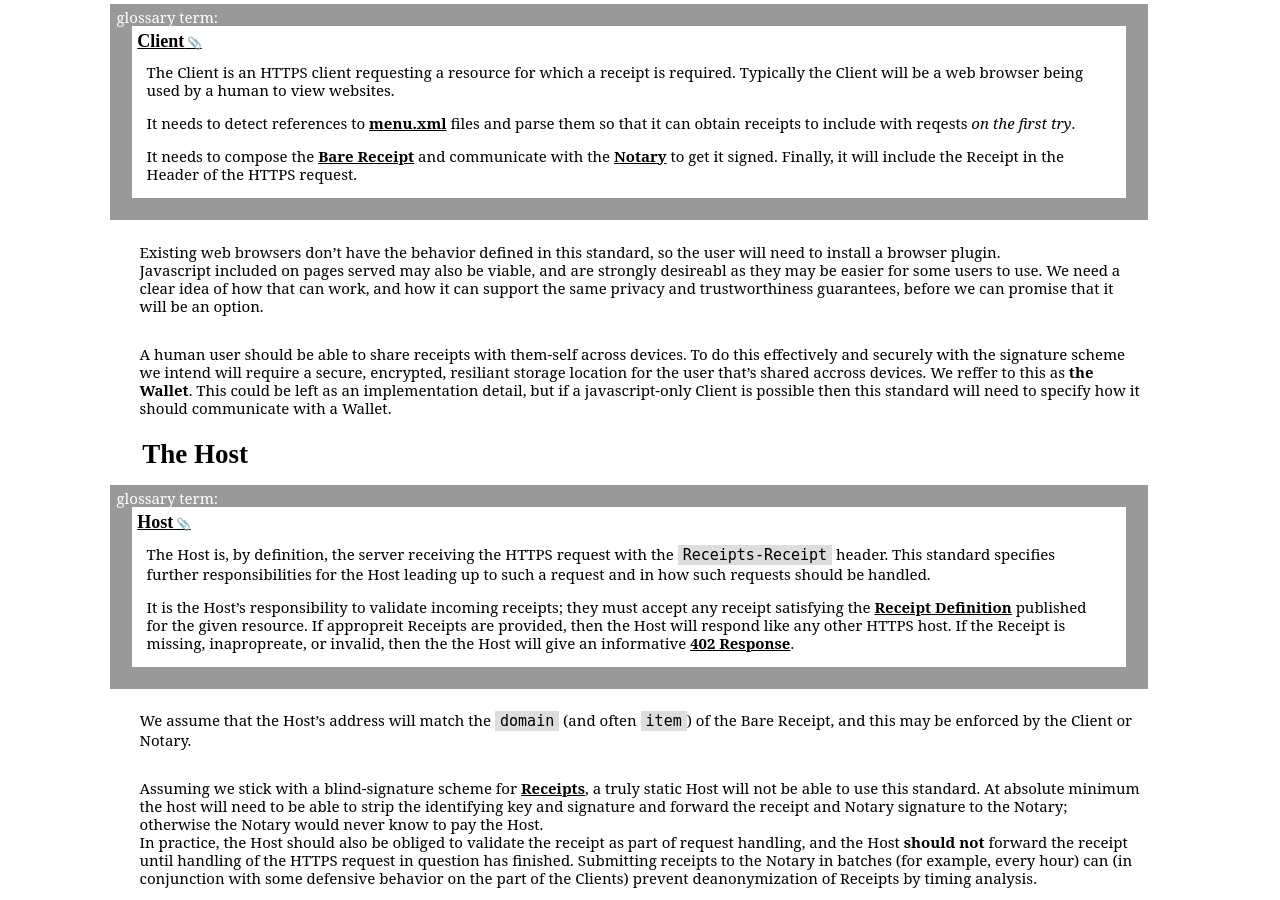
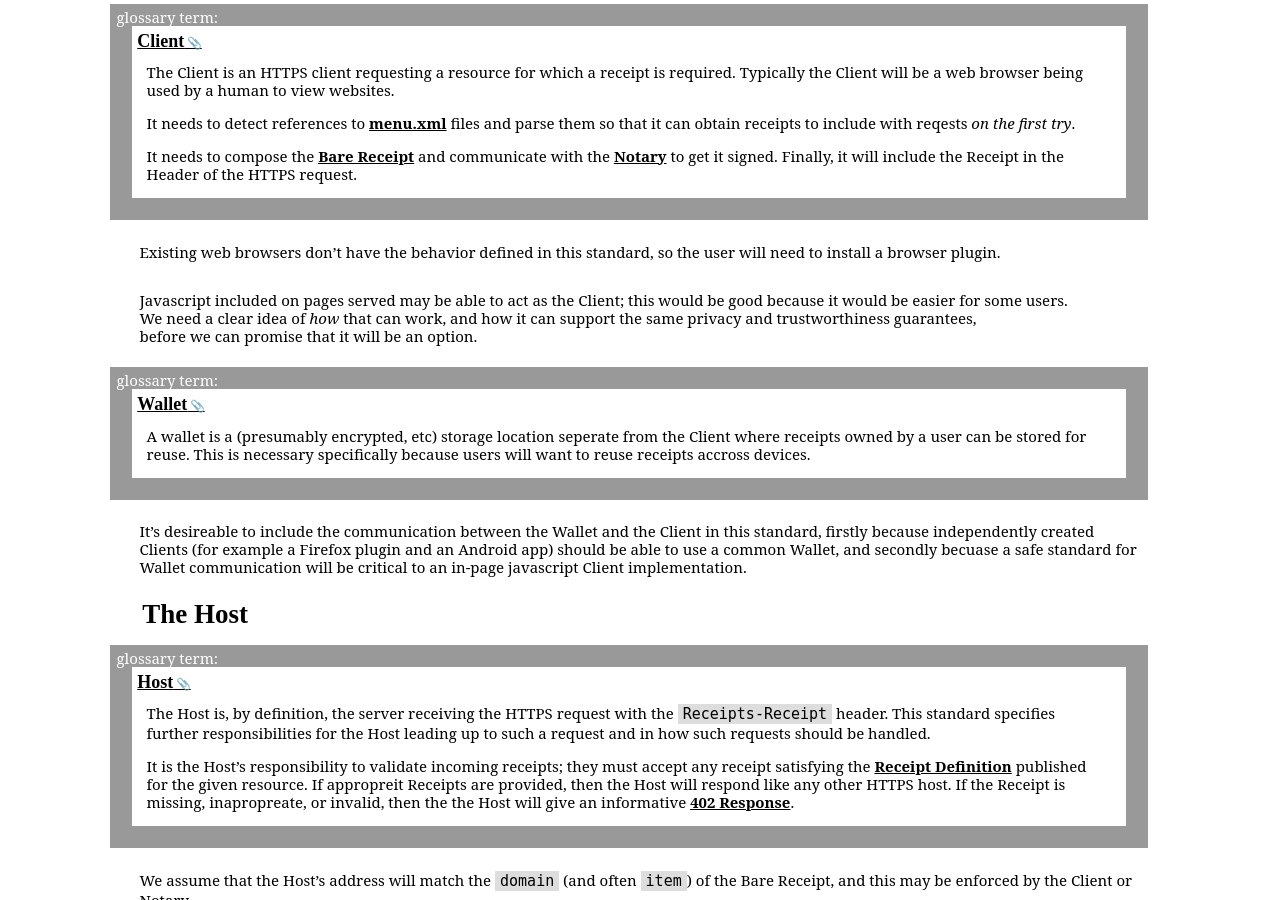
Before and after one commit to erikpukinskis/direct-monetization-static, a Jekyll site: the page built from _proposal/03_parties.markdown, in a window 1280 px wide and 900 px high, scrolled down 279 px. Built offline with Jekyll 4.4.1, drawn with Linux system fonts in a browser that asks for light colours; some of the changed text lies outside the part shown.

Commit message:
move stuff to glossary

```diff
--- a/_data/glossary.yaml
+++ b/_data/glossary.yaml
@@ -76,7 +76,10 @@ notary:
   subject: Notary
   path: /parties.html#glossary_notary
   meaning: |
-
+    The Notary signs the receipt.
+    It is up to the parties involved to agree in advance what is promised when a receipt is signed;
+    here we assume that the Notary has collected the money in question from the Client and will forward those funds to the Host by some outside channel.
+    In this sense the "Notary" is properly thought of as a "Broker".
 client:
   subject: Client
   path: /parties.html#glossary_client
@@ -93,7 +96,8 @@ wallet:
   subject: Wallet
   path: /parties.html#glossary_wallet
   meaning: |
-
+    A wallet is a (presumably encrypted, etc) storage location seperate from the Client where receipts owned by a user can be stored for reuse.
+    This is necessary specifically because users will want to reuse receipts accross devices.
 host:
   subject: Host
   path: /parties.html#glossary_host
--- a/_proposal/03_parties.markdown
+++ b/_proposal/03_parties.markdown
@@ -9,16 +9,23 @@ summary: Describes the roles of the Client, the Host, and the Notary. Also outli
 ---
 
 Because the 402-Receipts system is mostly passive from the perspective of the human user, we mostly speak in terms of the Client (the web-browser).
-The Host is _not_ just "the website". The Host is the computer (the server) which provides the web pages to the Client.
+The Host is the computer (the server) which provides the web pages to the Client. The Host is _not exactly just_ "the website", although this is an OK layperson's appoximation.
 The Notary is a third party, analogous to a traditoinal monetization platform but fundementally less powerful. The Notary sells Receitps to Clients; the Receipts are used to access websites.
 
 ## The Client
 {% include glossary_item s=site.data.glossary.client %}
 
 Existing web browsers don't have the behavior defined in this standard, so the user will need to install a browser plugin.
-Javascript included on pages served may also be viable, and are strongly desireabl as they may be easier for some users to use. We need a clear idea of how that can work, and how it can support the same privacy and trustworthiness guarantees, before we can promise that it will be an option.
 
-A human user should be able to share receipts with them-self across devices. To do this effectively and securely with the signature scheme we intend will require a secure, encrypted, resiliant storage location for the user that's shared accross devices. We reffer to this as **the Wallet**. This could be left as an implementation detail, but if a javascript-only Client is possible then this standard will need to specify how it should communicate with a Wallet.
+Javascript included on pages served may be able to act as the Client; this would be good because it would be easier for some users.
+We need a clear idea of _how_ that can work, and how it can support the same privacy and trustworthiness guarantees,
+before we can promise that it will be an option.
+
+{% include glossary_item s=site.data.glossary.wallet %}
+
+It's desireable to include the communication between the Wallet and the Client in this standard,
+firstly because independently created Clients (for example a Firefox plugin and an Android app) should be able to use a common Wallet,
+and secondly becuase a safe standard for Wallet communication will be critical to an in-page javascript Client implementation.
 
 ## The Host
 {% include glossary_item s=site.data.glossary.host %}
@@ -34,19 +41,22 @@ Furthermore, Hosts will generally need to maintain a database of receipts receiv
 This is needed to prevent sharing of receipts between consumers.
 
 ## The Notary
-The Notary signs the receipt. It is up to the parties involved to agree in advance what is promised when a receipt is signed; here we assume that the Notary has collected the money in question from the Client and will forward those funds to the Host by some outside channel. In this sense the "Notary" is properly thought of as a "Broker". Of course it's the Notary's responsibility to make themselves valuable to the other parties, but it's illuminating to explain here some of the ways they might do that.
+{% include glossary_item s=site.data.glossary.notary %}
+
+Of course it's the Notary's responsibility to make themselves valuable to the other parties,
+but it's illuminating to explain here some of the ways they might do that.
 
 - The Notary will generally relieve the Host of payment processing complexity, and account-management more generally.
 - When a Host joins a Notary's network, they hope to receive payments from a wide audience of consumers; the Host can focus on _traffic_ and _audience retention_ instead of a _sales funnel_.
 - The Notary can protect the Client from abusive Hosts in various ways, including proactive monitoring of member Hosts and post-hoc remediation. (Point-of-sale protections are generally not feasible for the Notary, as receipt signatures are issued blindly. Such protections can be built into the [Wallet]({{ "client.html" | relative_url }}).)
-- For a Client to set up an account with a given Notary generally constitutes pre-authorization of certain kinds of payments for certain kinds of resources. These kinds of restrictions and protections can be configured with the Notary or in the Wallet.
+- For a Client to set up an account with a given Notary generally constitutes pre-authorization of certain kinds of payments for certain kinds of resources. In this sense Notaries act like "channels" to which a user can subscribe.
 
 In practice, we only anticipate two kinds of Notaries.
 
 - A Host could be their own Notary. This could accomplish any of the same functionalities as existing paywalls offer, although the standardized machine interface would enable smoother user-experiences.
 - **A Notary can act as a network, channel, buyer's club, or federation.** Many Hosts and many Clients are assumed to have prior arrangements (accounts) with a given Notary; this is the Notary's network. As long as a Host and Client have a network in common, payment for resources can typically proceed _automatically_.
 
-Notaries with larger networks will obviously have an advantage.
+Notaries with larger networks will obviously have an advantage toward attracting new members of both kinds.
 On the one hand, the variety of use-cases this standard can accommodate, and the variety of legal, technical, and business paradigms people operate in, will likely ensure a plurality of Notaries. On the other hand, it is still desirable to include protections _against the Notaries_. Consumers are presumed to have given their payment processing information (a debit card, for example) directly to the Notary, but privacy of their data can still be protected by insisting on a blind-signature scheme, and by proper design of Wallets and Clients. Producers (Hosts) can best be protected by making sure self-Notarization is a viable option (although this does put the onus of payment processing back in their lap).
 
 {% include glossary_item s=site.data.glossary.cannonical_url %}
```
